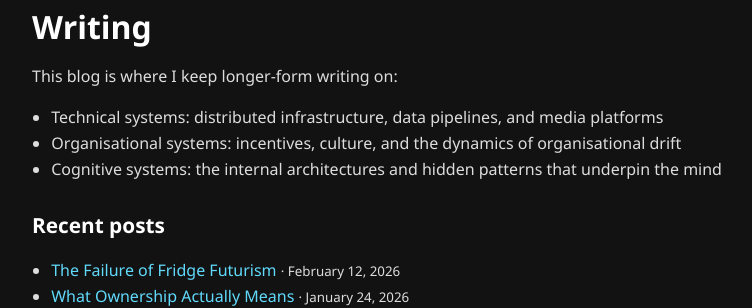
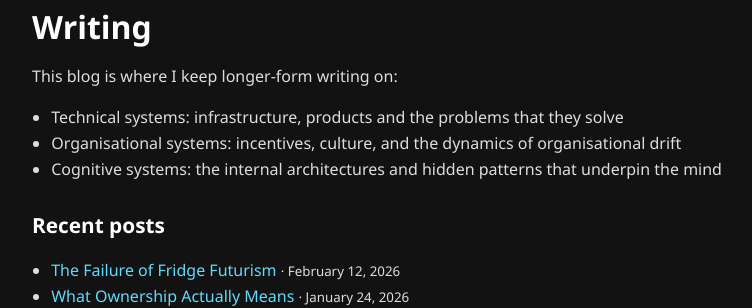
Before and after one commit to aultimus/foobarcat-homepage, a Jekyll site: the page built from blog/index.html, in a window 1280 px wide. Shown: the part 129-437 px from the top of the page, without its empty margins (263-1015 px from the left). Built offline with Jekyll 4.4.1, drawn with Linux system fonts in a browser that asks for light colours.

Commit message:
broaden scope of technical writing

```diff
--- a/blog/index.html
+++ b/blog/index.html
@@ -8,7 +8,7 @@ title: Writing – Foobarcat
 <p>This blog is where I keep longer-form writing on:</p>
 
 <ul>
-  <li>Technical systems: distributed infrastructure, data pipelines, and media platforms</li>
+  <li>Technical systems: infrastructure, products and the problems that they solve</li>
   <li>Organisational systems: incentives, culture, and the dynamics of organisational drift</li>
   <li>Cognitive systems: the internal architectures and hidden patterns that underpin the mind</li>
 </ul>
```
